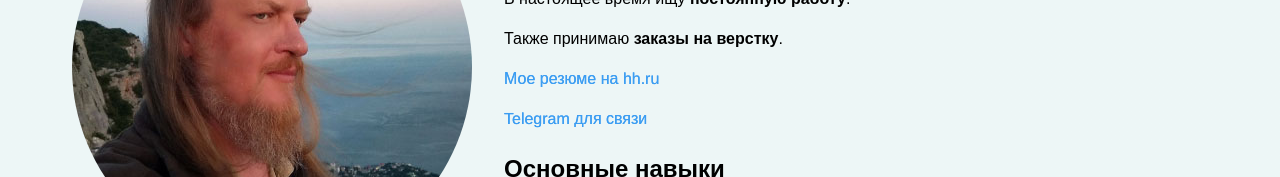
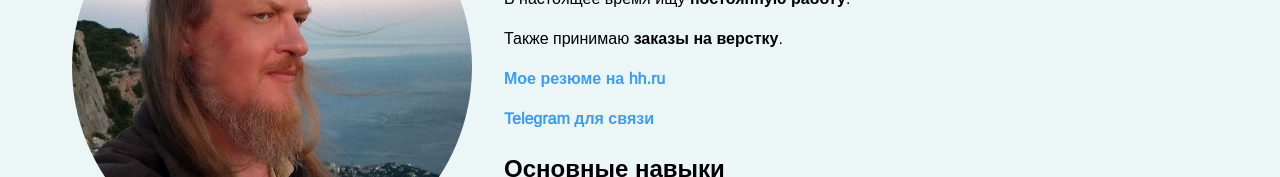
Before and after one commit to alex-stroev/alex-stroev.github.io, a Next.js app: page / in a window 1280 px wide. Shown: the part 165-342 px from the top of the page. Built offline with nearby package versions, Linux system fonts and the light colour scheme.

Commit message:
+ lil fix

```diff
--- a/app/page.js
+++ b/app/page.js
@@ -41,7 +41,7 @@ export default function Home() {
                     target="_blank"
                     rel="noopener noreferrer"
                 >
-                    Мое резюме на&nbsp;hh.ru
+                    <b>Мое резюме на&nbsp;hh.ru</b>
                 </a>
             </p>
             <p>
@@ -50,7 +50,7 @@ export default function Home() {
                     target="_blank"
                     rel="noopener noreferrer"
                 >
-                    Telegram для связи
+                    <b>Telegram для связи</b>
                 </a>
             </p>
 
--- a/app/page.module.scss
+++ b/app/page.module.scss
@@ -19,7 +19,7 @@
         text-decoration: none;
         &:link,
         &:visited {
-            color: var(--color-link);
+            color: transparent;
         }
 
         background-image: linear-gradient(
@@ -29,12 +29,11 @@
             var(--color-link) 50%
         );
         background-origin: padding-box;
-        background-position-x: 100%;
-        background-position-y: 50%;
+        background-position: 100%;
         background-repeat: repeat;
         background-size: 200% 100%;
         background-clip: text;
-        transition: background-position 0.3s ease-out;
+        transition: background-position 0.6s ease-out;
 
         &:hover,
         &:active {
```
